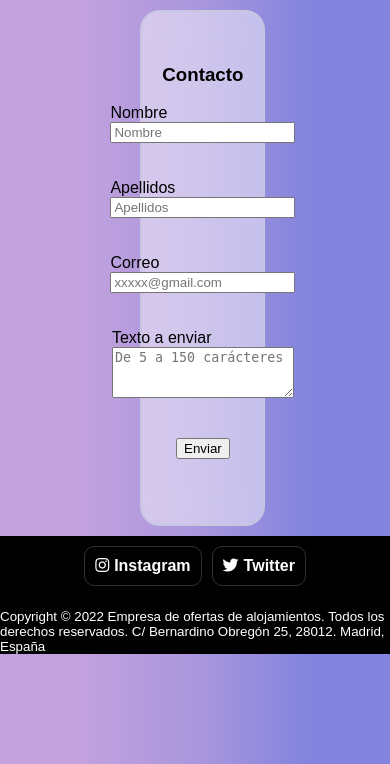
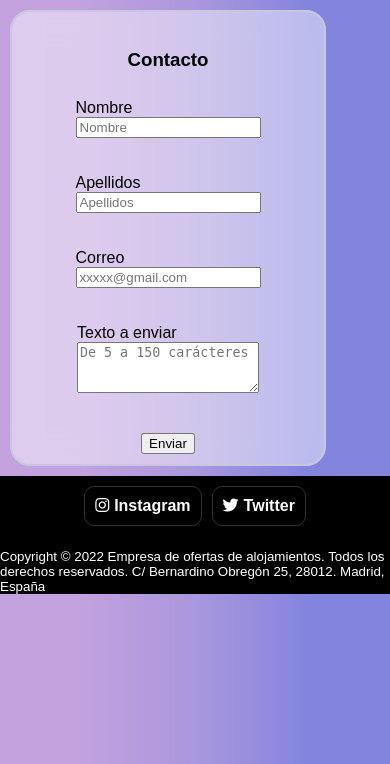
Before and after one commit to mgacen06/AgenciaDeViajes, a PHP site: page /contacto.php in a window 390 px wide. Shown: the part 80-844 px from the top of the page. Run offline with PHP 8.4, Linux system fonts and the light colour scheme.

Commit message:
cambios formularios

```diff
--- a/publico/contacto.php
+++ b/publico/contacto.php
@@ -15,7 +15,7 @@
     <nav id="elNav"></nav>
     <main class="hijo2form">
         <br><div><h3>Contacto</h3></div>
-        <form method="" action="" class="caja" id="contacto">
+        <form method="" action="" id="contacto">
             <label>Nombre<br>
                 <input type="text" placeholder="Nombre" onblur="validarNombre()" name="nombre" id="nombre">
                 <span id="spanNombre"></span>
--- a/publico/css/style.css
+++ b/publico/css/style.css
@@ -81,6 +81,23 @@ div [class="lineah"] {
     width: 250px;
 }
 
+.hijo2form{
+    display:flex;
+    flex-wrap:wrap;
+    width:80vw;
+    flex: row;
+    margin:10px 10px 10px 10px;
+    padding:0px;
+}
+#contacto{
+    width:70vw;
+    padding:10px;
+    align-items: center;
+    display: flex;
+    flex-wrap: wrap;
+    justify-content: space-evenly;
+}
+
 /* Style de los viajes */
 .ofertaViajes {
     display: flex;
@@ -100,6 +117,7 @@ div [class="lineah"] {
     font-family: Georgia,Times,Times New Roman,serif;
     background: linear-gradient(90deg, rgba(199, 238, 222, 0.889) 20%, rgb(182, 186, 234) 52%, rgb(237, 204, 234) 79%);
 }
+
 .caja{
     align-items: center;
     display: flex;
@@ -146,22 +164,7 @@ div [class="lineah"] {
     height: 100%;
     display: block;
 }
-/* #videoF{
-    display: block;
-    width: 100%;
-    height: 100%;
-    top: 0;
-    left: 0;
-    object-fit: cover;
-    z-index: -1;
-}
-.pais:hover .imgF {
-    display: none;
-}
 
-.pais:hover #videoF {
-    display: block;
-}  */
 #texto{
     background-color: rgb(173, 224, 171);
     padding: 40px;
@@ -303,12 +306,8 @@ div [class="lineah"] {
 
     .hijo2form {
         display: flex;
-        flex-direction: column;
-        margin: 10px;
-        padding: 2px;
-        padding-top: 15px;
-        padding-bottom: 15px;
-        width: 30vw;
+        flex-wrap: wrap;
+        width: 20vw;
         border-radius: 20px;
         border: 2px solid rgb(200, 199, 226);
         align-content: center;
@@ -316,6 +315,11 @@ div [class="lineah"] {
         background-color: rgba(255, 255, 255, 0.45);
         backdrop-filter: blur(15px);
         margin-left: 36vw;
+        flex-wrap:wrap;
+        flex-direction: row;
+        margin:10px 10px 10px 10px;
+        padding:0px;
+
     }
 
     .formulario {
@@ -421,14 +425,12 @@ div [class="lineah"] {
         padding: 2px;
         padding-top: 15px;
         padding-bottom: 15px;
-        width: 30vw;
+        width: 80vw;
         border-radius: 20px;
         border: 2px solid rgb(200, 199, 226);
-        align-content: center;
-        align-items: center;
         background-color: rgba(255, 255, 255, 0.45);
         backdrop-filter: blur(15px);
-        margin-left: 36vw;
+        justify-content: space-evenly;
     }
 
     .formulario {
@@ -529,7 +531,7 @@ div [class="lineah"] {
         width: 50vw;
         height: 60vw;
     }
-    .lugar{
+    .titulo{
         display: none;
     }
     .caja2{
@@ -543,4 +545,20 @@ div [class="lineah"] {
         height: 30vw;
         border-radius: 15px 15px 0px 0px;
     }
+    .hijo2form{
+        display:flex;
+        flex-wrap:wrap;
+        width:80vw;
+        flex: row;
+        margin:10px 10px 10px 10px;
+        padding:0px;
+    }
+    #contacto{
+        width:70vw;
+        padding:10px;
+        align-items: center;
+        display: flex;
+        flex-wrap: wrap;
+        flex-direction: column;
+    }
 }
```
